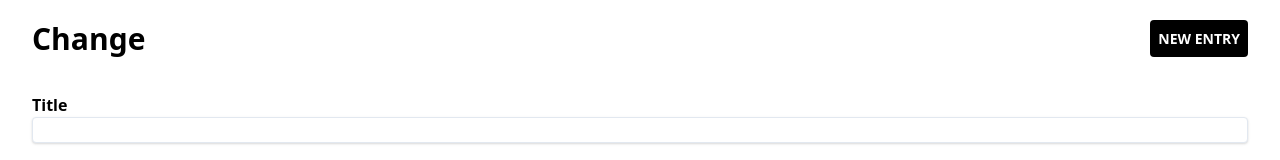
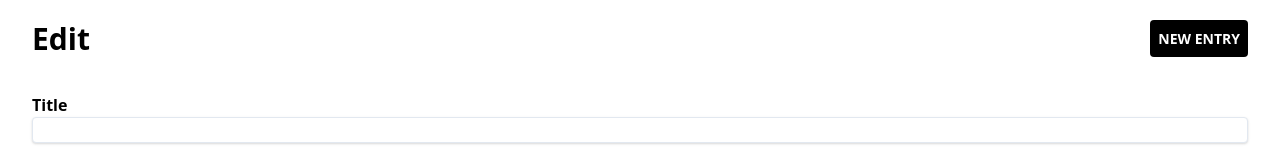
Before and after one commit to decoderzhub/gutrod, a Next.js app: page /entry/edit/1 in a window 1280 px wide. Shown: the top 160 px of the page. Built offline with nearby package versions, Linux system fonts and the light colour scheme.

Commit message:
revert edit page

```diff
--- a/pages/entry/edit/[id].tsx
+++ b/pages/entry/edit/[id].tsx
@@ -5,7 +5,7 @@ import EditEntryForm from '@/components/edit-entry-form'
 export default function EditEntryPage() {
   return (
     <>
-      <Nav title="Change" />
+      <Nav title="Edit" />
       <Container>
         <EditEntryForm />
       </Container>
```
